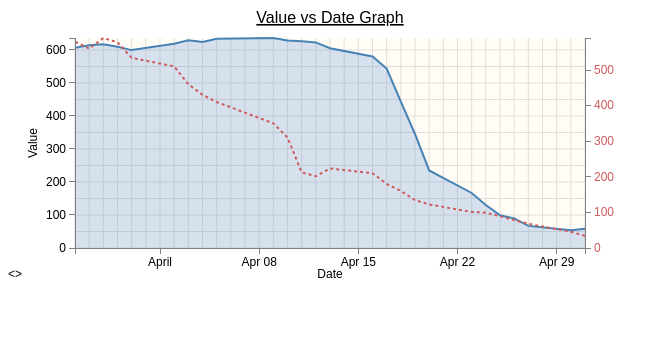
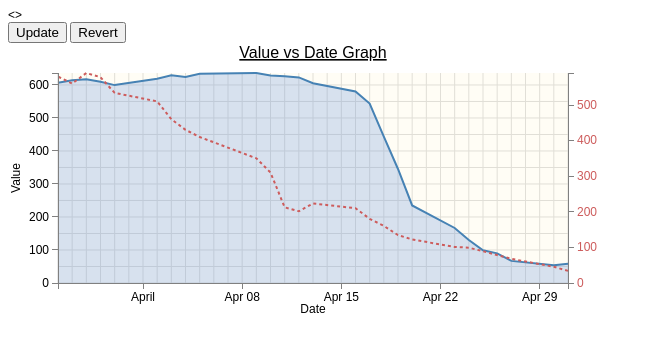
Before and after one commit to zeala/charts, a plain HTML site: page index.html in a window 1280 px wide. Shown: the whole page, without its empty margins (0-669 px from the left). Drawn offline with Linux system fonts and the light colour scheme.

Commit message:
update and revert buttons and functionality

```diff
--- a/index.html
+++ b/index.html
@@ -6,6 +6,18 @@
     <link rel="stylesheet" href="css/main.css"/>
 </head>
 <body>
+    <div id="option">
+        <input name="updateButton"
+               type="button"
+               value="Update"
+               onclick="updateData()"
+               />
+        <input name="revertButton"
+               type="button"
+               value="Revert"
+               onclick="revertData()"
+               />
+    </div>
     <script type="text/javascript" src="script/d3.js"></script>
     <script type="text/javascript" src="script/main.js"></script>
 </body>
--- a/script/main.js
+++ b/script/main.js
@@ -19,11 +19,6 @@ var area = d3.svg.area()
     .x(function(d) { return x(d.date);})
     .y0(height)
     .y1(function(d){ return y0(d.close);});
-
-var area2 = d3.svg.area()
-    .x(function(d) { return x(d.date);})
-    .y0(height)
-    .y1(function(d){ return y1(d.open);})
 
 var areaAbove = d3.svg.area()
     .x(function(d) { return x(d.date);})
@@ -63,8 +58,6 @@ function make_y_axis(){
 
 // get the data
 d3.tsv("./data/data.tsv", function(error, data){
-    console.log("error : " + error);
-    console.log(data);
     data.forEach(function(d){
         d.date = parseDate(d.date);
         d.close = +d.close;
@@ -99,11 +92,6 @@ d3.tsv("./data/data.tsv", function(error, data){
         .attr("class", "area")
         .attr("d", area);
 
-    //draw the fill for the second graph
-    /*svg.append("path")
-        .datum(data)
-        .attr("class", "area2")
-        .attr("d", area2 )*/
 
     //fill above
     svg.append("path")
@@ -113,11 +101,12 @@ d3.tsv("./data/data.tsv", function(error, data){
 
     //main path
     svg.append("path") //add the valueline path
+        .attr("class", "line1")
         .attr("d", valueline(data));
 
     //second path
     svg.append("path")
-        .attr("class", "line")
+        .attr("class", "line2")
         .style("stroke", "indianred")
         .style("stroke-dasharray", ("3, 3"))
         .attr("d", valueline2(data));
@@ -168,3 +157,106 @@ d3.tsv("./data/data.tsv", function(error, data){
 
 
 });
+
+function revertData() {
+    d3.tsv("./data/data.tsv", function (error, data) {
+        data.forEach(function (d) {
+            d.date = parseDate(d.date);
+            d.close = +d.close;
+            d.open = +d.open;
+        });
+
+        //scale the range of the data
+        x.domain(d3.extent(data, function (d) {
+            return d.date;
+        }));
+        y0.domain([0, d3.max(data, function (d) {
+            return Math.max(d.close)
+        })]);
+        y1.domain([0, d3.max(data, function (d) {
+            return Math.max(d.open)
+        })]);
+
+
+        //select the section we want to apply the changes to
+        var svg = d3.select("body").transition();
+
+        //make the changes
+        svg.select(".line1")
+            .duration(750)
+            .ease("elastic")
+            .attr("d", valueline(data));
+        svg.select(".line2")
+            .duration(750)
+            .ease("elastic")
+            .attr("d", valueline2(data));
+        svg.select(".x.axis")
+            .duration(750)
+            .call(xAxis);
+        svg.select(".y.axis")
+            .duration(750)
+            .call(yAxisLeft);
+        svg.select(".y.axis")
+            .duration(750)
+            .call(yAxisRight);
+
+        //update the fill area
+        svg.select(".areaAbove")
+            .duration(750)
+            .ease("elastic")
+            .attr("d", areaAbove(data));
+
+        svg.select(".area")
+            .duration(750)
+            .ease("elastic")
+            .attr("d", area(data));
+    });
+}
+
+function updateData(){
+    d3.csv("data/data-alt.csv", function(error, data){
+            data.forEach(function (d){
+                d.date = parseDate(d.date);
+                d.close = +d.close;
+                d.open = +d.open
+            });
+
+            //Scale the range of the data
+            x.domain(d3.extent(data, function(d) { return d.date;}));
+            y0.domain([0, d3.max(data, function(d){ return d.close;})]);
+            y1.domain([0, d3.max(data, function(d) { return d.open;})])
+
+
+
+        //select the section we want to apply the changes to
+        var svg = d3.select("body").transition();
+
+        //make the changes
+        svg.select(".line1")
+            .duration(750)
+            .ease("elastic")
+            .attr("d", valueline(data));
+        svg.select(".line2")
+            .duration(750)
+            .ease("elastic")
+            .attr("d", valueline2(data));
+        svg.select(".x.axis")
+            .duration(750)
+            .call(xAxis);
+        svg.select(".y.axis")
+            .duration(750)
+            .call(yAxisLeft);
+        svg.select(".y.axis")
+            .duration(750)
+            .call(yAxisRight);
+
+        //update the fill area
+        svg.select(".areaAbove")
+            .duration(500)
+            .attr("d", areaAbove(data));
+
+        svg.select(".area")
+            .duration(500)
+            .attr("d", area(data));
+    });
+}
```
Also changed, not shown: data/data-alt.csv (added, +27 -0 lines).
